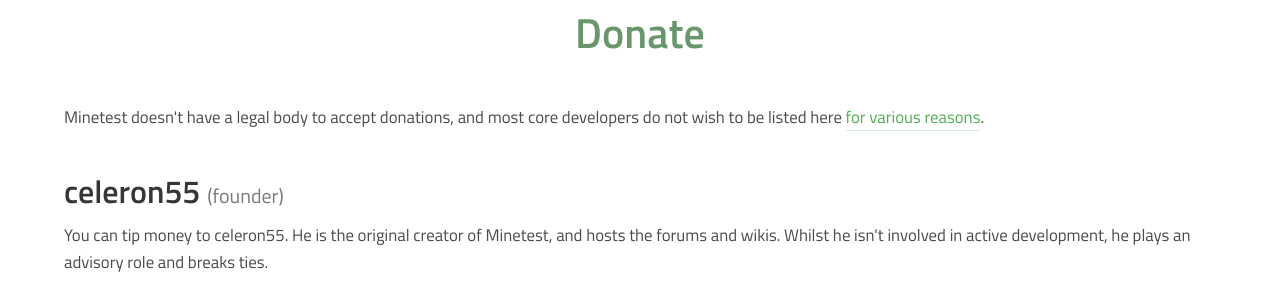
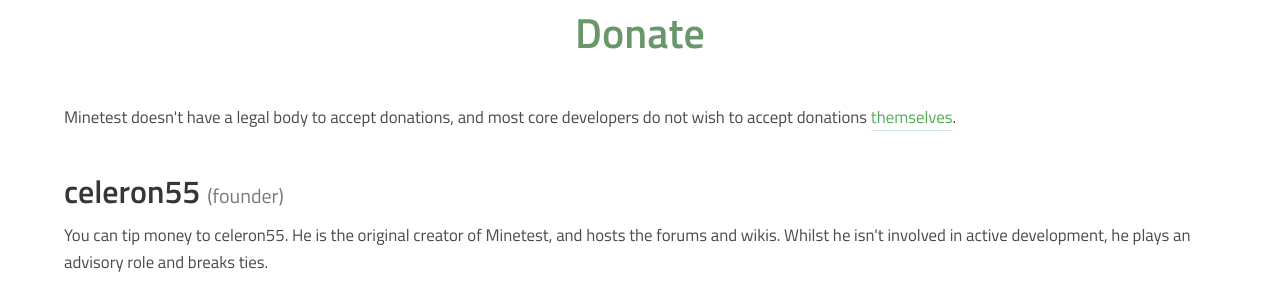
Before and after one commit to minetest/minetest.github.io, a Jekyll site: the page built from get-involved.html, in a window 1280 px wide and 900 px high, scrolled down 2754 px. Shown: the part 156-447 px from the top of the window. Built offline with Jekyll 4.4.1, drawn with Linux system fonts in a browser that asks for light colours; comment, search, counter and statistics services are not loaded.

Commit message:
Update get-involved.html
Co-authored-by: sfan5 <sfan5@live.de>

```diff
--- a/get-involved.html
+++ b/get-involved.html
@@ -315,8 +315,8 @@ redirect_from:
     <div class="content">
       <p>
         Minetest doesn't have a legal body to accept donations, and most core
-        developers do not wish to be listed here
-        <a href="https://github.com/minetest/minetest.github.io/issues/222">for various reasons</a>.
+        developers do not wish to accept donations
+        <a href="https://github.com/minetest/minetest.github.io/issues/222">themselves</a>.
       </p>
 
       <h3 class="is-size-3">celeron55 <span class="is-size-5 has-text-grey has-text-weight-normal">(founder)</span></h3>
```
